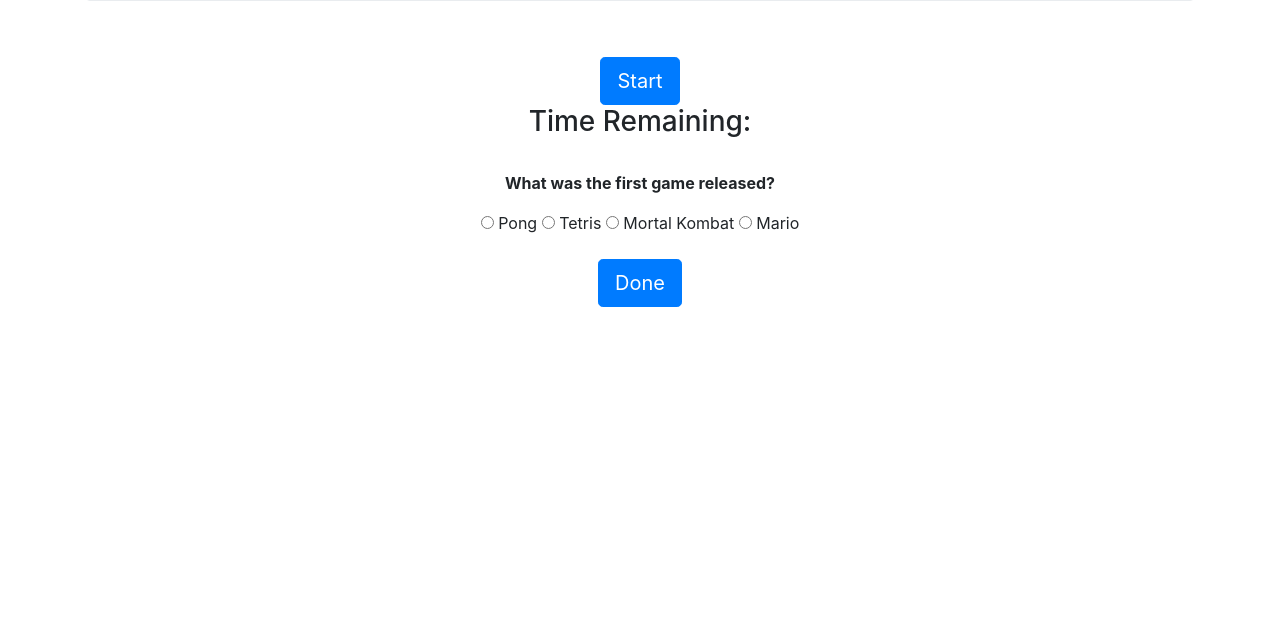
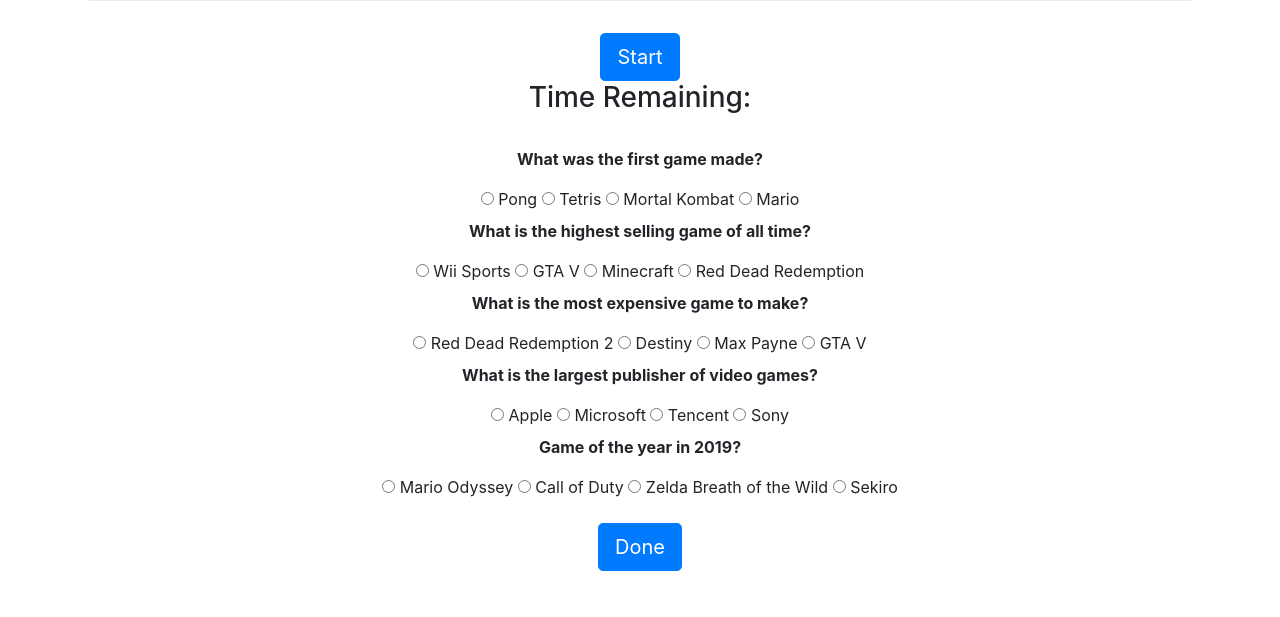
Before and after one commit to squalolee/TriviaGame, a plain HTML site: page index.html in a window 1280 px wide. Shown: the part 183-800 px from the top of the page. Drawn offline with nearby package versions, Linux system fonts and the light colour scheme.

Commit message:
Added more questions, font and organization.

```diff
--- a/index.html
+++ b/index.html
@@ -6,16 +6,17 @@
   <title>Video Game Trivia!</title>
 
   <link rel="stylesheet" href="https://maxcdn.bootstrapcdn.com/bootstrap/4.0.0/css/bootstrap.min.css" integrity="sha384-Gn5384xqQ1aoWXA+058RXPxPg6fy4IWvTNh0E263XmFcJlSAwiGgFAW/dAiS6JXm" crossorigin="anonymous">
+  <link href="https://fonts.googleapis.com/css?family=Bangers&display=swap" rel="stylesheet">
 </head>
 
 <body>
     <div class="container">
         <div class="top">
             <div class="jumbotron text-center">
-                <h1>Totally Trivial Trivia!!!</h1>
+                <h1>Totally Trivial Trivia!</h1>
             </div>
         </div>
-        <br>
+
         <div class="top">
             <div class="start-btn text-center">
                 <button type="button" class="btn btn-primary btn-lg btn-center" id="start">Start</button>
@@ -25,12 +26,14 @@
                 <h3 id="time">Time Remaining: <span id="timer"></span></h3>
             </div>
         </div>
+
         <br>
+
         <div class="quiz">
 
             <div class="q1 form-group text-center">
 
-                <p><strong>What was the first game released?</strong></p>
+                <p><strong>What was the first game made?</strong></p>
 
                 <form class="question">
                     <label class="radio-inline">
@@ -53,7 +56,103 @@
                         Mario
                     </label>
                 </form>
-            </div>
+
+                <p><strong>What is the highest selling game of all time?</strong></p>
+
+                <form class="question">
+                    <label class="radio-inline">
+                        <input type="radio" name="optradio" class="optradio" value="wrong">
+                        Wii Sports
+                    </label>
+
+                    <label class="radio-inline">
+                        <input type="radio" name="optradio" class="optradio" value="wrong">
+                        GTA V
+                    </label>
+
+                    <label class="radio-inline">
+                        <input type="radio" name="optradio" class="optradio" value="right">
+                        Minecraft
+                    </label>
+
+                    <label class="radio-inline">
+                        <input type="radio" name="optradio" class="optradio" value="wrong">
+                        Red Dead Redemption
+                    </label>
+                </form>
+
+                <p><strong>What is the most expensive game to make?</strong></p>
+
+                <form class="question">
+                    <label class="radio-inline">
+                        <input type="radio" name="optradio" class="optradio" value="wrong">
+                        Red Dead Redemption 2
+                    </label>
+
+                    <label class="radio-inline">
+                        <input type="radio" name="optradio" class="optradio" value="right">
+                        Destiny
+                    </label>
+
+                    <label class="radio-inline">
+                        <input type="radio" name="optradio" class="optradio" value="wrong">
+                        Max Payne
+                    </label>
+
+                    <label class="radio-inline">
+                        <input type="radio" name="optradio" class="optradio" value="wrong">
+                        GTA V
+                    </label>
+                </form>
+
+                <p><strong>What is the largest publisher of video games?</strong></p>
+
+                <form class="question">
+                    <label class="radio-inline">
+                        <input type="radio" name="optradio" class="optradio" value="wrong">
+                        Apple
+                    </label>
+
+                    <label class="radio-inline">
+                        <input type="radio" name="optradio" class="optradio" value="wrong">
+                        Microsoft
+                    </label>
+
+                    <label class="radio-inline">
+                        <input type="radio" name="optradio" class="optradio" value="right">
+                        Tencent
+                    </label>
+
+                    <label class="radio-inline">
+                        <input type="radio" name="optradio" class="optradio" value="wrong">
+                        Sony
+                    </label>
+                </form>
+
+                <p><strong>Game of the year in 2019?</strong></p>
+
+                <form class="question">
+                    <label class="radio-inline">
+                    <input type="radio" name="optradio" class="optradio" value="wrong">
+                        Mario Odyssey
+                    </label>
+
+                    <label class="radio-inline">
+                        <input type="radio" name="optradio" class="optradio" value="wrong">
+                        Call of Duty
+                    </label>
+
+                    <label class="radio-inline">
+                        <input type="radio" name="optradio" class="optradio" value="wrong">
+                        Zelda Breath of the Wild
+                    </label>
+
+                    <label class="radio-inline">
+                        <input type="radio" name="optradio" class="optradio" value="right">
+                        Sekiro
+                    </label>
+                </form>
+
         </div>
 
         </div>
@@ -64,6 +163,8 @@
             </div>
         </div>
     </div>
+
+
 </body>
 
 </html>
```
